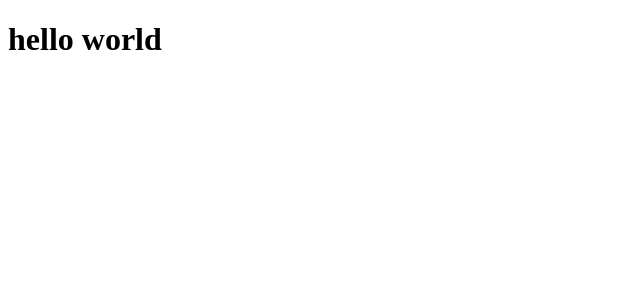
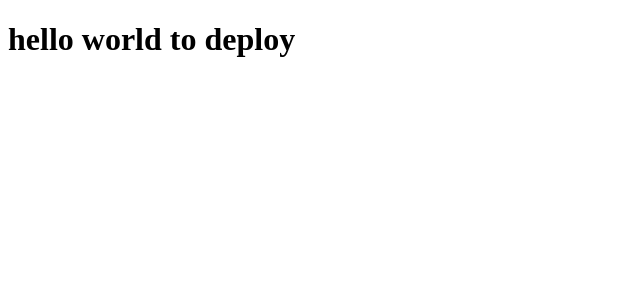
Before and after one commit to shoonth/helloworld, an Angular app: page / in a window 1280 px wide. Shown: the top 300 px of the page, without its empty margins (0-640 px from the left). Built offline with nearby package versions, Linux system fonts and the light colour scheme.

Commit message:
auto demo

```diff
--- a/src/app/app.component.ts
+++ b/src/app/app.component.ts
@@ -6,5 +6,5 @@ import { Component } from '@angular/core';
   styleUrls: ['./app.component.css']
 })
 export class AppComponent {
-  title = 'hello world';
+  title = 'hello world to deploy';
 }
```
Also changed, not shown: 1 other file (tests, documents, lock files or other folders).
